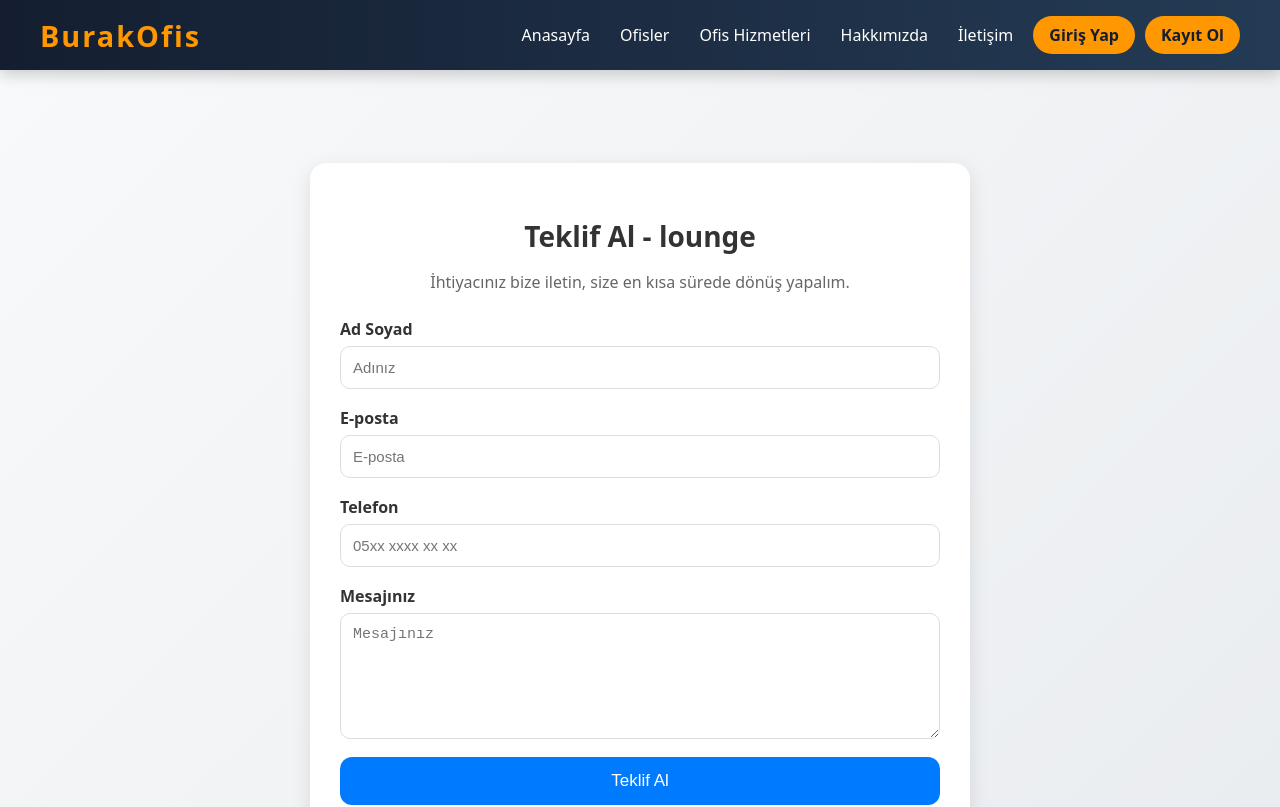
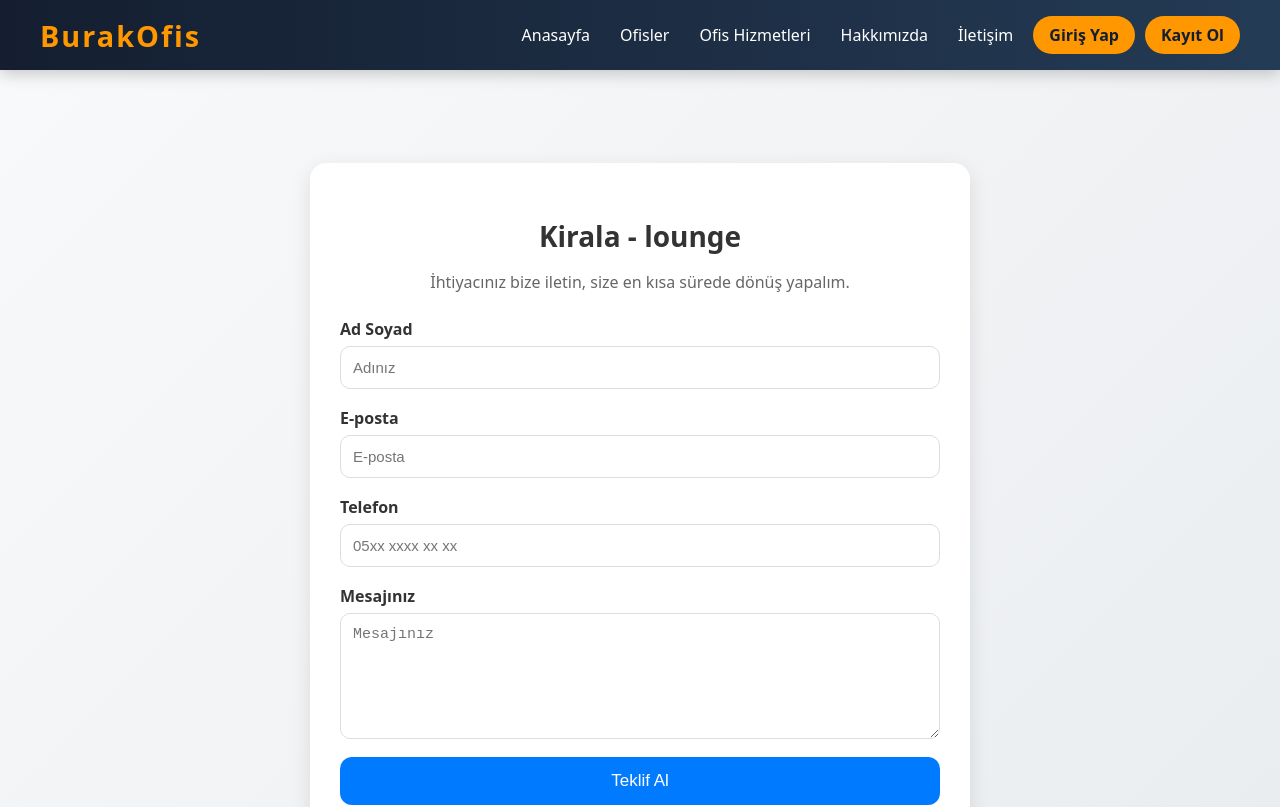
Before and after one commit to Burakbulut34/BurakOfis-Resonsive-Site, a React (Create React App) app: page /get-offer/lounge in a window 1280 px wide. Shown: the top 807 px of the page. Built offline with nearby package versions, Linux system fonts and the light colour scheme.

Commit message:
Update GetOffer.jsx

```diff
--- a/src/components/UI/GetOffer.jsx
+++ b/src/components/UI/GetOffer.jsx
@@ -40,7 +40,7 @@ const GetOffer = ({ withHelmet = false }) =>{
         <div className="offer-container">
             {withHelmet && <Helmet title="Teklif Al" />}
             <div className="offer-box">
-                <h2> {slug === "ofis-hizmetleri" ? "Kirala" : "Teklif Al"} - {slug}</h2>
+                <h2> {(slug === "toplanti-salonlari" || slug === "lounge") ? "Kirala" : "Teklif Al"} - {slug}</h2>
                 <p>İhtiyacınız bize iletin, size en kısa sürede dönüş yapalım.</p>
                <form
               action="https://formcarry.com/s/ExKMfqcMeaJ"
```
